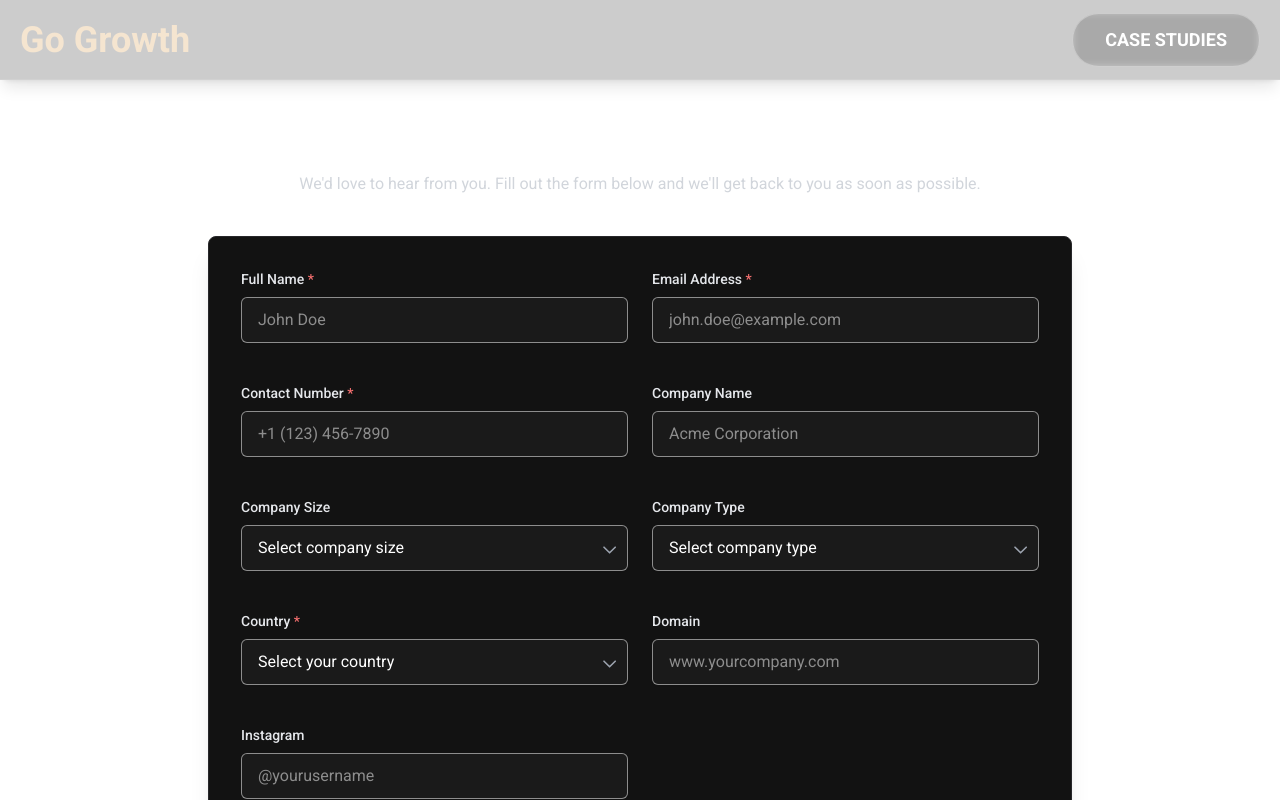
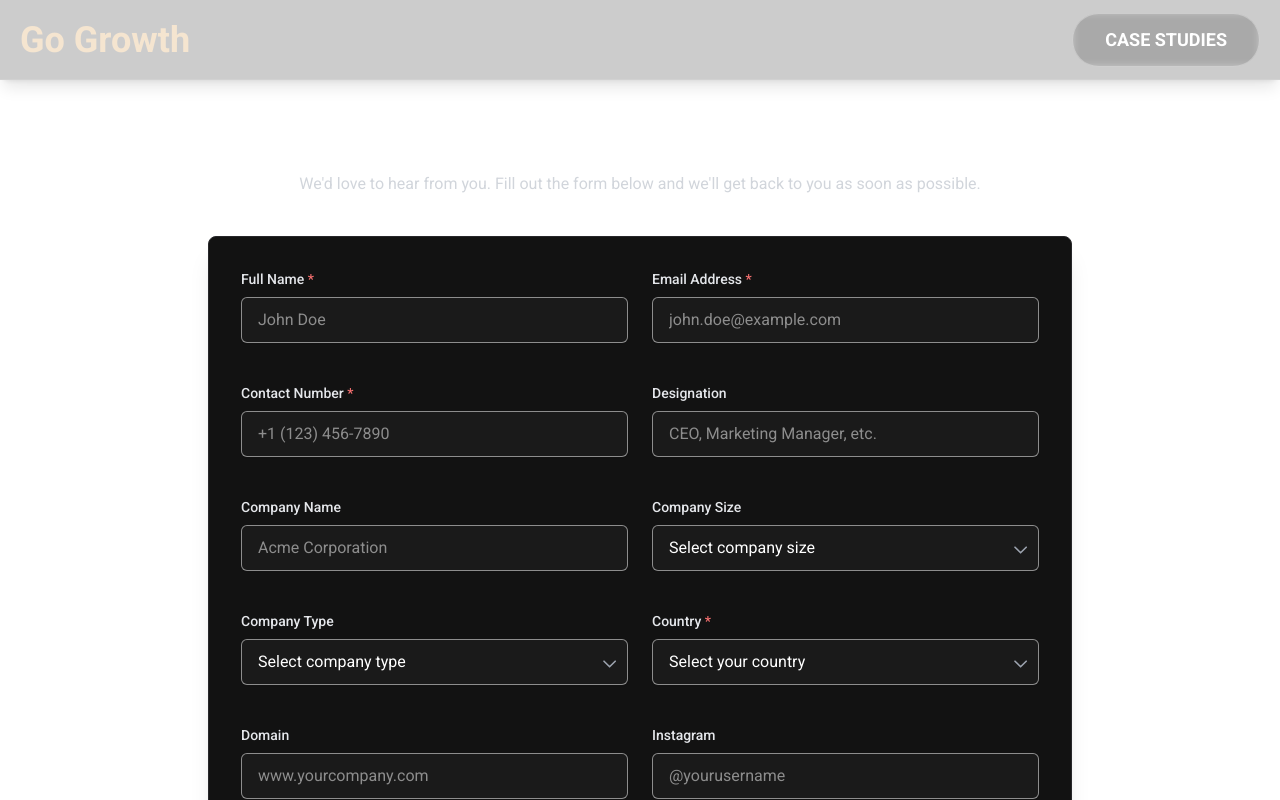
Before and after one commit to go-growth/go-growth, a Next.js app: page /contact in a window 1280 px wide. Shown: the top 800 px of the page. Built offline with nearby package versions, Linux system fonts and the light colour scheme.

Commit message:
added designation field in contact form

```diff
--- a/src/components/ContactForm.tsx
+++ b/src/components/ContactForm.tsx
@@ -14,7 +14,8 @@ export default function ContactPage() {
 		companyType: "",
 		country: "",
 		domain: "",
-		instagram: "", // Added Instagram field
+		instagram: "",
+		designation: "", // Added designation field
 		message: "",
 	});
 
@@ -44,8 +45,10 @@ export default function ContactPage() {
 				? "companyType"
 				: name === "domain"
 				? "domain"
-				: name === "instagram" // Add mapping for Instagram
+				: name === "instagram"
 				? "instagram"
+				: name === "designation" // Add mapping for designation
+				? "designation"
 				: name;
 
 		setFormData((prev) => ({
@@ -63,7 +66,8 @@ export default function ContactPage() {
 		companyType: string;
 		country: string;
 		domain: string;
-		instagram: string; // Added Instagram to the interface
+		instagram: string;
+		designation: string; // Added designation to the interface
 		message: string;
 	}
 
@@ -123,7 +127,8 @@ export default function ContactPage() {
 					companyType: "",
 					country: "",
 					domain: "",
-					instagram: "", // Reset Instagram field
+					instagram: "",
+					designation: "", // Reset designation field
 					message: "",
 				});
 			} else {
@@ -266,6 +271,25 @@ export default function ContactPage() {
 								onChange={handleChange}
 								className="shadow-sm appearance-none border border-white/50 rounded-md w-full py-3 px-4 text-white leading-tight focus:outline-none focus:ring-2 focus:ring-white/50 focus:border-transparent bg-[#1a1a1a] transition duration-200 placeholder:text-white/50"
 								placeholder="+1 (123) 456-7890"
+							/>
+						</div>
+
+						{/* Designation - Optional */}
+						<div className="mb-4">
+							<label
+								className="block text-gray-200 text-sm font-medium mb-2"
+								htmlFor="designation"
+							>
+								Designation
+							</label>
+							<input
+								id="designation"
+								name="designation"
+								type="text"
+								value={formData.designation}
+								onChange={handleChange}
+								className="shadow-sm appearance-none border border-white/50 rounded-md w-full py-3 px-4 text-white leading-tight focus:outline-none focus:ring-2 focus:ring-white/50 focus:border-transparent bg-[#1a1a1a] transition duration-200 placeholder:text-white/50"
+								placeholder="CEO, Marketing Manager, etc."
 							/>
 						</div>
 
```
